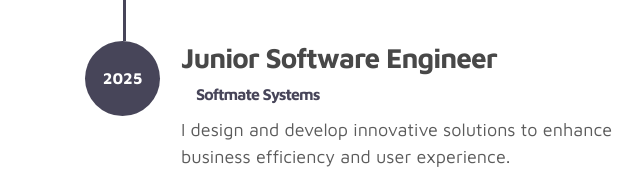
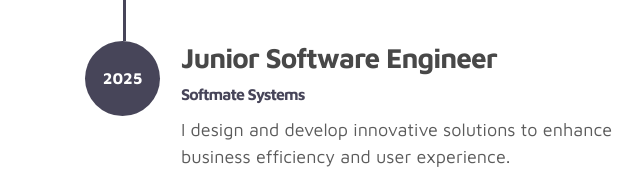
Before and after one commit to AsifMulla1/profile, a website: page index.html in a window 1280 px wide. Shown: the part 2085-2280 px from the top of the page, 0-640 px from the left. Drawn offline with Linux system fonts and the light colour scheme.

Commit message:
Update index.html

```diff
--- a/index.html
+++ b/index.html
@@ -186,7 +186,7 @@ https://www.tooplate.com/view/2115-marvel
                                 <span>2025</span>
                             </div>
                             <div class="timeline-info">
-                                <h3><span>Junior Software Engineer</span><small>Softmate Systems</small></h3>
+                                <h3><span>Junior Software Engineer</span><small style="margin-left: 0px!important;">Softmate Systems</small></h3>
                                 <p>I design and develop innovative solutions to enhance business efficiency and user experience.</p>
                             </div>
                         </div>
```
